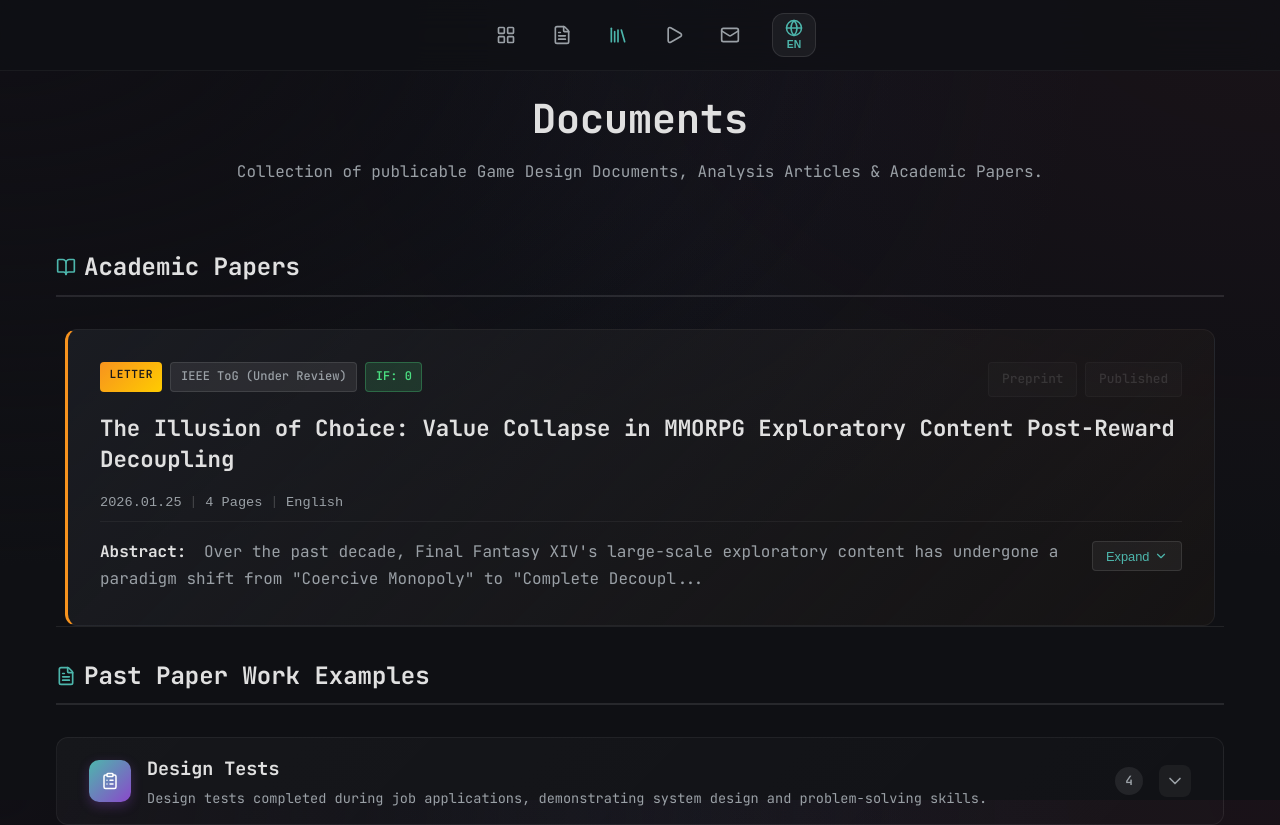
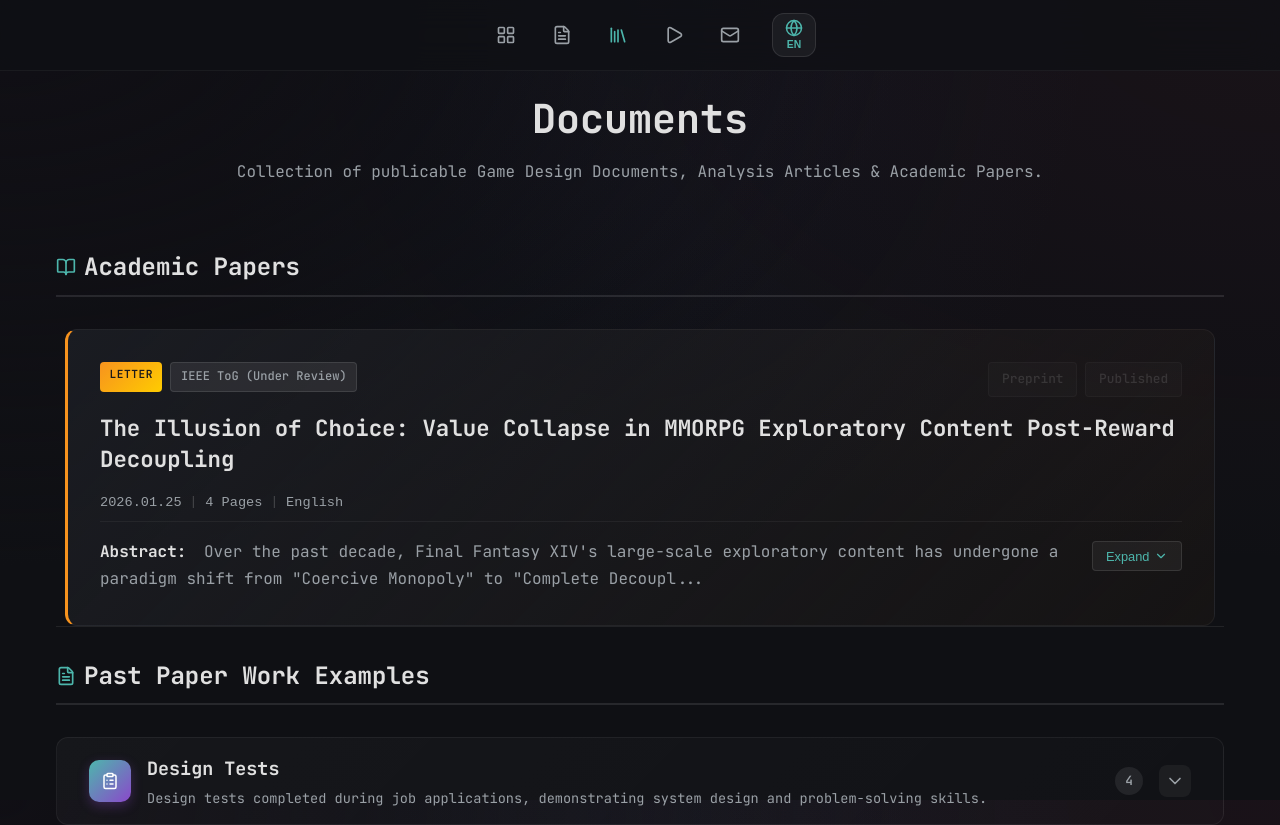
Before and after one commit to ElectricArc-Yu/NeoPortfolio, a React (Vite) app in the folder web/: page /#/documents in a window 1280 px wide. Shown: the top 825 px of the page. Built offline with nearby package versions, Linux system fonts and the light colour scheme.

Commit message:
fix: misunderstanding about impact factor.

```diff
--- a/web/src/pages/Documents.tsx
+++ b/web/src/pages/Documents.tsx
@@ -132,7 +132,7 @@ const Documents: React.FC = () => {
                         {doc.journal && (
                             <span className={styles.journalBadge}>{doc.journal}</span>
                         )}
-                        {doc.impactFactor && doc.impactFactor !== 'N/A' && (
+                        {doc.impactFactor && doc.impactFactor !== 'N/A' && doc.impactFactor !== '0' && (
                             <span className={styles.impactFactorBadge}>IF: {doc.impactFactor}</span>
                         )}
                     </div>
```
